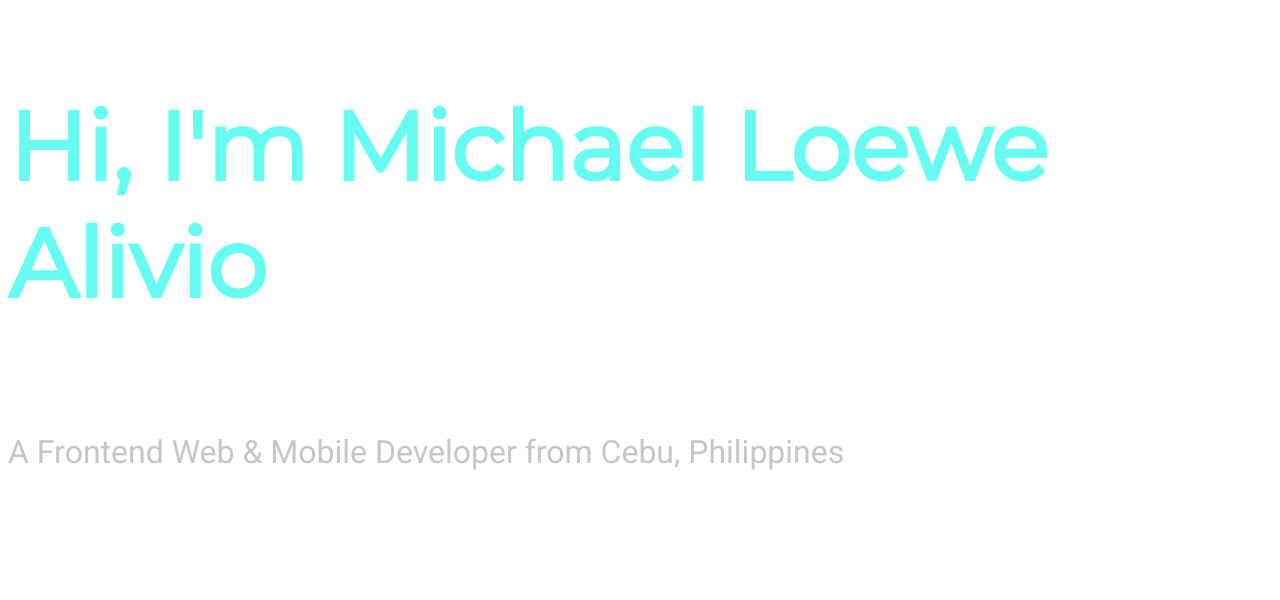
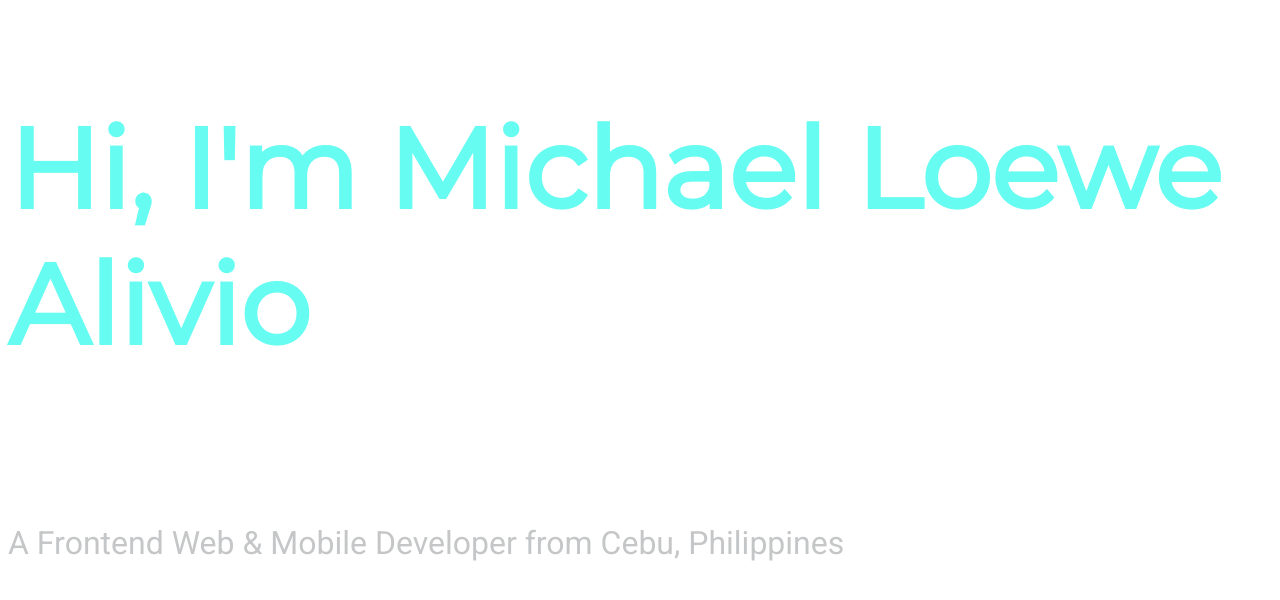
Before and after one commit to Shin-kun/loewe, a Gatsby site: page /home in a window 1280 px wide. Built offline with nearby package versions, Linux system fonts and the light colour scheme; Gatsby itself is replaced by a stand-in of ours.

Commit message:
💄 Changed selector and styling of fonts in landing home page

```diff
--- a/src/pages/home/index.tsx
+++ b/src/pages/home/index.tsx
@@ -8,7 +8,7 @@ function Home() {
   return (
     <Section>
       <H1>Hi, I'm Michael Loewe Alivio</H1>
-      <P>A Frontend Web & Mobile Developer from Cebu, Philippines</P>
+      <H5>A Frontend Web & Mobile Developer from Cebu, Philippines</H5>
     </Section>
   )
 }
@@ -33,16 +33,17 @@ const Section = styled.section`
 
 const H1 = styled.h1`
   font-family: "Montserrat";
-  font-size: 6rem;
-  font-weight: 600;
+  font-size: 7rem;
+  font-weight: bold;
   color: ${colors.hyperlink};
 `
 
-const P = styled.p`
+const H5 = styled.h5`
   font-family: "Roboto";
   font-size: 2rem;
   font-weight: normal;
   color: ${colors.text};
+  line-height: 1.5;
 `
 
 export default Home
```
